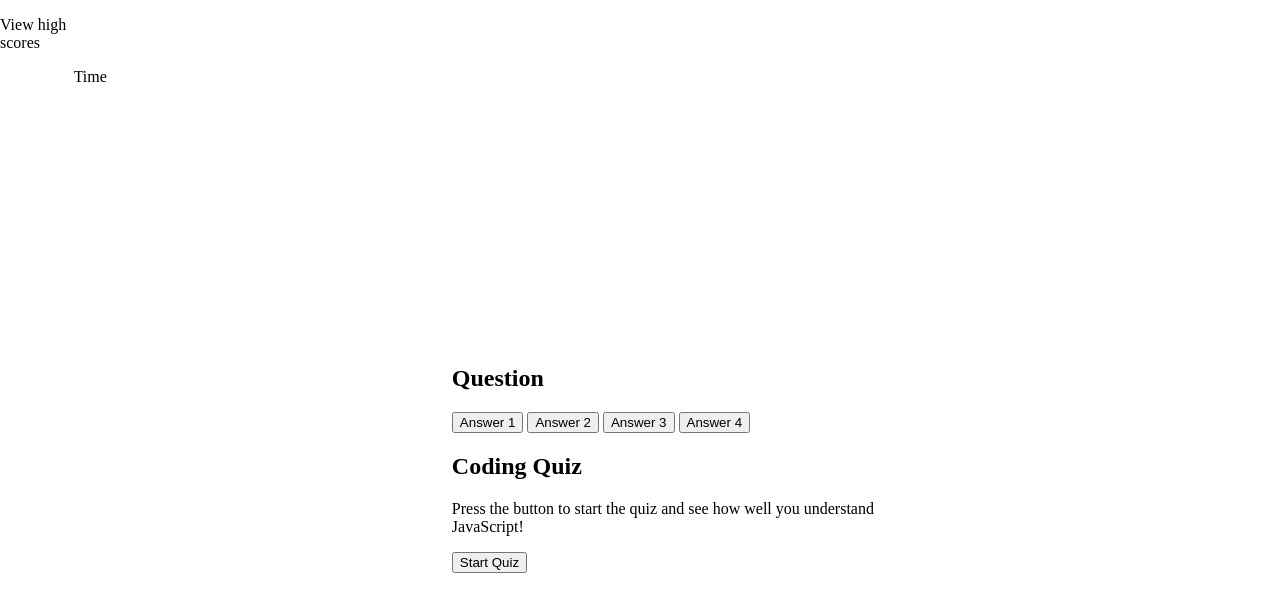
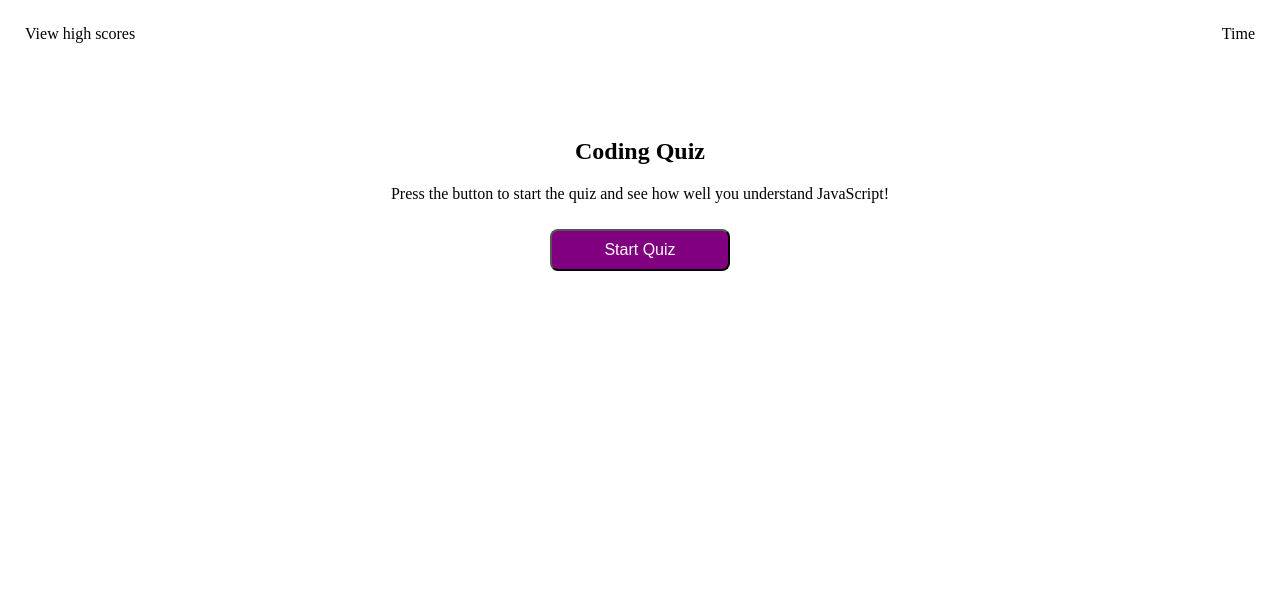
Before and after one commit to CTemp3/javascript-quiz, a plain HTML site: page index.html in a window 1280 px wide. Drawn offline with Linux system fonts and the light colour scheme.

Commit message:
JS wireframe mostly laid out, css and html likely need some tweaks but I'm going to bed so...

```diff
--- a/assets/js/script.js
+++ b/assets/js/script.js
@@ -0,0 +1,27 @@
+// initial variable declaration
+var startbtn = document.getElementById('start-btn')
+var
+
+// quiz start function
+var startQuiz = function() {
+
+}
+
+// question change function
+var changeQuestion = function() {
+
+}
+
+// right or wrong answer statement
+var rightOrWrong = function() {
+    /* if () {
+
+     } else {
+
+     } */
+}
+
+// timer function
+var timer = function() {
+
+}
--- a/assets/stylesheet/style.css
+++ b/assets/stylesheet/style.css
@@ -1,26 +1,45 @@
 * {
-    box-sizing:border-box;
+    box-sizing: border-box;
+    font: sans-serif;
 }
 
 body{
     padding: 0;
     margin: 0;
-    display:flex;
     background-color: #fff;
 }
-.page-top {
-    flex-wrap: nowrap;
-    width:100%;
+header {
+    vertical-align: bottom;
+    padding: 25px;
 }
 .ta-left {
-    text-align: left;
+    display: inline;
+    margin: 0;
 }
 .ta-right {
-    text-align: right;
+    float: right;
+    margin: 0;
 }
 .main-stuff {
-    flex-wrap: wrap;
-    max-width: 60%;
-    padding: 25px;
-    margin: 25%;
+    text-align: center;
+    padding: 50px;
 }
+.questions {
+    display: grid;
+    margin: 25px;
+    display: none;
+}
+.btn {
+    background-color: purple;
+    color: white;
+    margin: 10px;
+    margin-left: 25%;
+    margin-right: 25%;
+    padding: 10px 20px;
+    width: 180px;
+    font-size: 16px;
+    border-radius: 8px;
+}
+.btn:hover {
+    background-color: plum;
+}
--- a/index.html
+++ b/index.html
@@ -8,26 +8,26 @@
     <title>Javascript Fundamentals Quiz</title>
 </head>
 <body>
-    <header class="header">
+    <header class="page-top">
         <p class="ta-left">View high scores</p>
         <p class="ta-right">Time</p>
     </header>
-    <section class="main-stuff">
+    <div class="main-stuff">
         <!-- questions -->
-        <div>
+        <div class="questions">
             <h2>Question</h2>
-            <button class="btn">Answer 1</button>
-            <button class="btn">Answer 2</button>
-            <button class="btn">Answer 3</button>
-            <button class="btn">Answer 4</button>
+            <button class="btn ans-btn-1">Answer 1</button>
+            <button class="btn ans-btn-2">Answer 2</button>
+            <button class="btn ans-btn-3">Answer 3</button>
+            <button class="btn ans-btn-4">Answer 4</button>
         </div>
         <!-- start page -->
         <div>
             <h2>Coding Quiz</h2>
             <p>Press the button to start the quiz and see how well you understand JavaScript!</p>
-            <button id="start-btn" class="buttons">Start Quiz</button>
+            <button class="btn start-btn">Start Quiz</button>
         </div>
-    </section>
+    </div>
 
     <script src="./assets/js/script.js"></script>
 </body>
```
